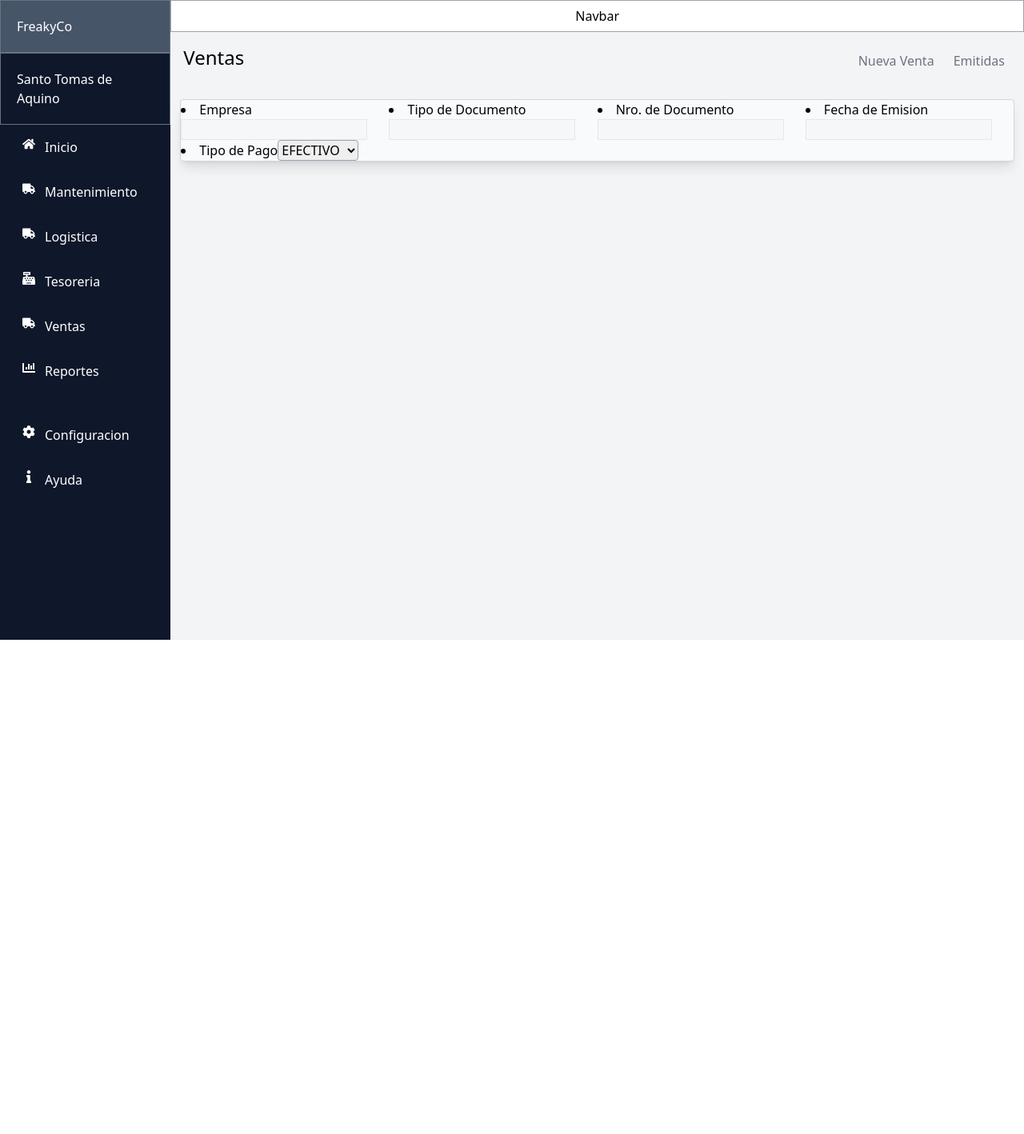
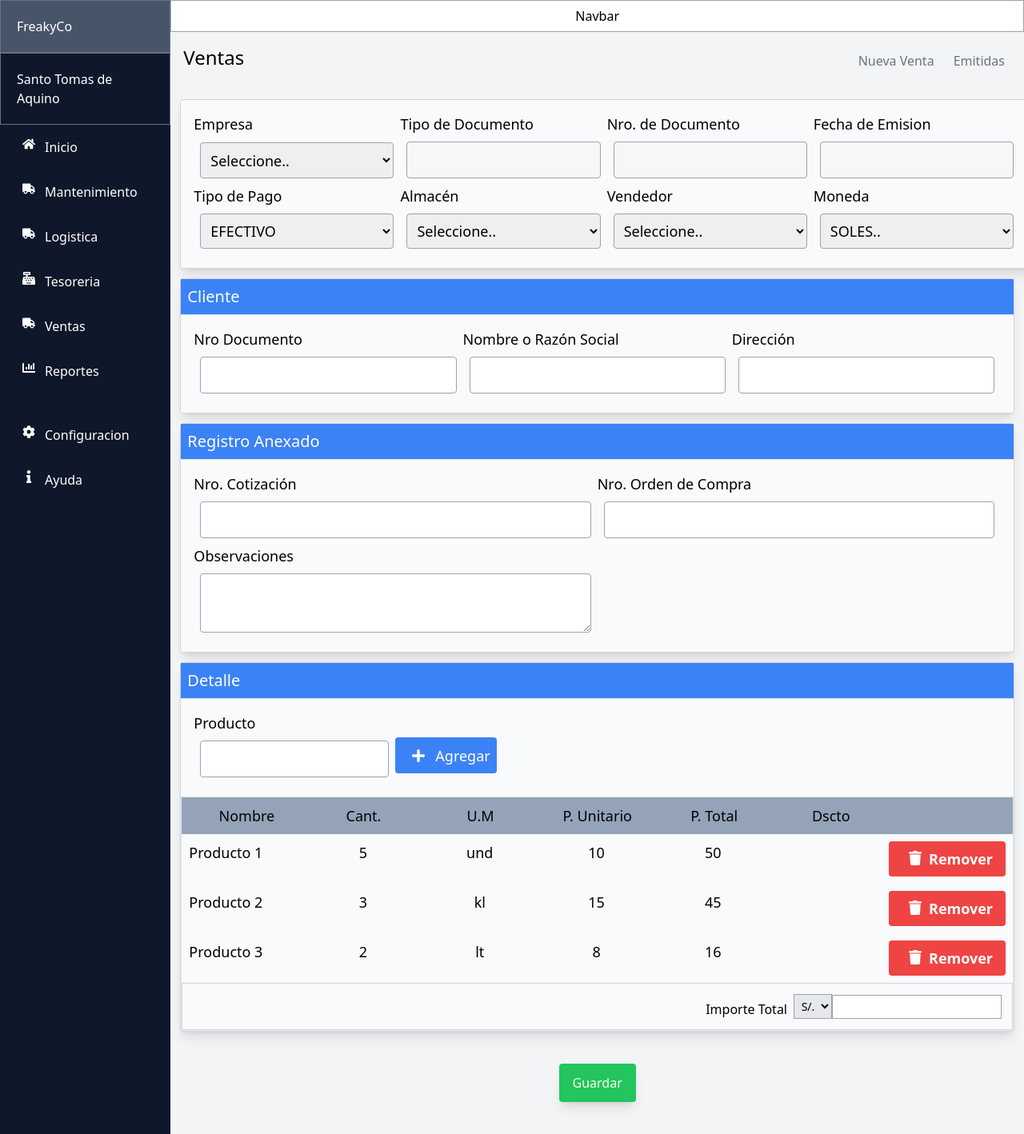
Before and after one commit to Hearly98/Inventario_School, a React (Create React App) app: page /generarVentas in a window 1280 px wide. Shown: the whole page at 80% size. Before the commit the page ends 800 px from the top, so only its background shows below. Built offline with nearby package versions, Linux system fonts and the light colour scheme.

Commit message:
mejorando Pages NewSales

```diff
--- a/src/pages/Sales/NewSales.js
+++ b/src/pages/Sales/NewSales.js
@@ -1,44 +1,138 @@
-
+import * as FaIcons from 'react-icons/fa';
 import React from "react";
 const NewSales = () =>{
-    return(
-        <div>
-          <section className=" shadow-lg rounded w-100 h-auto m-3 border border-gray-300 bg-slate-50">
-            <div className="grid-grid-cols-1 md:grid grid-cols-4">
-                <li>
-                <label>Empresa</label>
-                <input className="border" disabled></input>
-                </li>
-                <li>
-                <label>Tipo de Documento</label>
-                <input className="border" disabled></input>
-                </li>
-                <li>
-                <label>Nro. de Documento</label>
-                <input className="border" disabled></input>
-                </li>
-                <li>
-                <label>Fecha de Emision</label>
-                <input className="border" disabled></input>
-                </li>
-                <li>
-                <label>Tipo de Pago</label>
-                <select className="border border-gray-400 rounded">
+  const data = [
+    { nombre: 'Producto 1', cantidad: 5, unidadMedida: 'und', precioUnitario: 10, precioTotal: 50 },
+    { nombre: 'Producto 2', cantidad: 3, unidadMedida: 'kl', precioUnitario: 15, precioTotal: 45 },
+    { nombre: 'Producto 3', cantidad: 2, unidadMedida: 'lt', precioUnitario: 8, precioTotal: 16 }
+ ];
+  return(
+        <div >
+          <section className="w-full shadow-lg rounded w-100 h-auto m-3 border border-gray-300 bg-slate-50 md:text-lg">
+               <form className="grid grid-cols-1 md:grid-cols-4 p-2 m-2">
+               <label className="grid grid-cols-1 font-medium">Empresa
+               <select className="border border-gray-400 rounded  font-normal p-2 m-2">
+                    <option>Seleccione..</option>
+                    <option>....</option>
+                </select>
+                </label>
+                <label className="grid grid-cols-1 font-medium">Tipo de Documento
+                <input className="border border-gray-400 rounded font-normal p-2 m-2" disabled/></label>
+
+                <label className="grid grid-cols-1 font-medium">Nro. de Documento
+                <input className="border border-gray-400 rounded font-normal p-2 m-2" disabled/></label>
+
+                <label className="grid grid-cols-1 font-medium">Fecha de Emision
+                <input className="border border-gray-400 rounded font-normal p-2 m-2" disabled/></label>
+
+                <label className="grid grid-cols-1 font-medium">Tipo de Pago
+                <select className="border border-gray-400 rounded font-normal p-2 m-2 ">
                     <option>EFECTIVO</option>
                     <option>DEPOSITO</option>
-                </select>
-                </li>
-            </div>
-            <div>
+                </select></label>
 
-            </div>
-            <div>
+                <label className="grid grid-cols-1 font-medium">Almacén
+                <select className="border border-gray-400 rounded font-normal p-2 m-2">
+                    <option>Seleccione..</option>
+                    <option>ALMACEN 1</option>
+                </select></label>
 
+                <label className="grid grid-cols-1 font-medium">Vendedor
+                <select className="border border-gray-400 rounded font-normal p-2 m-2 ">
+                    <option>Seleccione..</option>
+                    <option>....</option>
+                </select></label>
+
+                <label className="grid grid-cols-1 font-medium">Moneda
+                <select className="border font-normal p-2 m-2 border-gray-400 rounded">
+                    <option>SOLES..</option>
+                    <option>DOLARES</option>
+                </select></label>
+
+                </form>
+                </section>
+                <section className="shadow-lg rounded w-100 h-auto m-3 border border-gray-300 bg-slate-50  md:text-lg">
+                    <h1 className="font-medium text-white text-xl bg-blue-500 p-2">Cliente</h1>
+                    <hr />
+                  <form className="grid grid-cols-1 md:grid-cols-3 p-2 m-2">
+                    <label className='grid grid-cols-1 font-medium'>Nro Documento
+                    <input className="border border-gray-400 rounded font-normal p-2 m-2"/></label>
+                    <label className='grid grid-cols-1 font-medium'>Nombre o Razón Social
+                    <input className="border border-gray-400 rounded font-normal p-2 m-2"/></label>
+                    <label className='grid grid-cols-1 font-medium'>Dirección
+                    <input className="border border-gray-400 rounded font-normal p-2 m-2"/></label>
+                  </form>
+                </section>
+                <section className="shadow-lg rounded w-100 h-auto m-3 border border-gray-300 bg-slate-50  md:text-lg">
+                    <h1 className="font-medium text-xl p-2 text-white bg-blue-500">Registro Anexado</h1>
+                    <hr />
+                  <form className="grid grid-cols-1 md:grid-cols-2 p-2 m-2">
+                    <label className='grid grid-cols-1 font-medium'>Nro. Cotización
+                    <input className="border border-gray-400 rounded font-normal p-2 m-2"/></label>
+                    <label className='grid grid-cols-1 font-medium'>Nro. Orden de Compra
+                    <input className="border border-gray-400 rounded font-normal p-2 m-2"/></label>
+                    <label className='grid grid-cols-1 font-medium'>Observaciones
+                    <textarea className="border border-gray-400 rounded font-normal p-2 m-2"/></label>
+                  </form>
+                </section>
+                <section className="shadow-lg rounded w-100 h-auto m-3 border border-gray-300 bg-slate-50  md:text-lg">
+                    <h1 className="font-medium text-xl p-2 text-white bg-blue-500">Detalle</h1>
+                    <hr />
+                  <form className="grid grid-cols-2 md:grid-cols-4 p-2 m-2">
+                    <label className='grid grid-cols-1 font-medium'>Producto
+                    <input className="border border-gray-400 rounded font-normal p-2 m-2"/></label>
+                    <button className="p-1 mt-8 rounded cursor-pointer w-1/2 h-1/2 md:h-1/2 items-center justify-center flex bg-blue-500 hover:bg-blue-600 text-white"><FaIcons.FaPlus className="mx-3 m-1"/>Agregar</button>
+                  </form>
+                  <aside>
+                  <table className="border w-full">
+                       <thead>
+                       <tr  className="flex p-2 justify-between  bg-slate-400">
+                       <th className="font-medium flex-1">Nombre</th>
+                        <th className="font-medium flex-1">Cant.</th>
+                        <th className="font-medium flex-1">U.M</th>
+                        <th className="font-medium flex-1">P. Unitario</th>
+                        <th className="font-medium flex-1">P. Total</th>
+                        <th className="font-medium flex-1">Dscto</th>
+                        <th className="font-medium flex-1"></th>
+                       </tr>
+                       </thead>
+                       <tbody>
+                         {/* Aquí van las filas y celdas de datos */}
+                         {data.map((item, index) => (
+                        <tr key={index} className="flex p-2 justify-between">
+                        <td className="flex-1">{item.nombre}</td>
+                        <td className="flex-1 text-center">{item.cantidad}</td>
+                        <td className="flex-1 text-center">{item.unidadMedida}</td>
+                        <td className="flex-1 text-center">{item.precioUnitario}</td>
+                        <td className="flex-1 text-center">{item.precioTotal}</td>
+                        <td className="flex-1 text-center"></td>
+                        {/* botones */}
+                        <td><button className="bg-red-500 hover:bg-red-700 text-white font-bold py-2 px-4 rounded flex"><FaIcons.FaTrash className="mx-2 m-1"/>Remover</button></td>
+                        </tr>
+                        ))}
+                        <tr className="grid grid-cols-1 md:grid-cols-1 text-sm border border-gray-300 p-3">
+
+                        <td className="md:col-span-2">
+                        <div className="flex items-end justify-end" >
+                        <label className="font-medium mx-2 text-base">Importe Total</label>
+
+                        <select className="w-12 text-center p-1 bg-gray-200 border border-gray-400">
+                            <option>S/.</option>
+                            <option>$</option>
+                        </select>
+                        <input className="border border-gray-400 p-1 w-auto"/>
+                        </div>
+                        </td>
+                        </tr>
+                       </tbody>
+                    </table>
+                  </aside>
+                </section>
+                <section className="m-8 cursor-pointer flex justify-center font-medium text-yellow-50">
+                <button className="bg-green-500 m-2 p-3 w-24 text-center rounded shadow-lg hover:bg-green-600">Guardar</button>
+                 </section>
             </div>
 
-          </section>
-
-            </div>
     )
 }
 export default NewSales;
```
